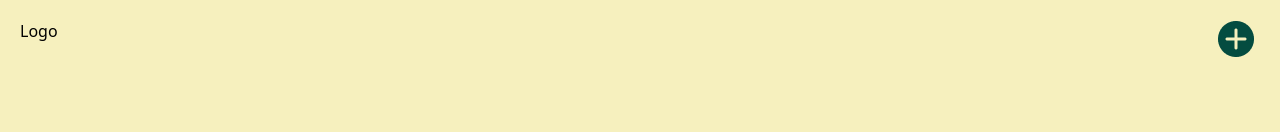
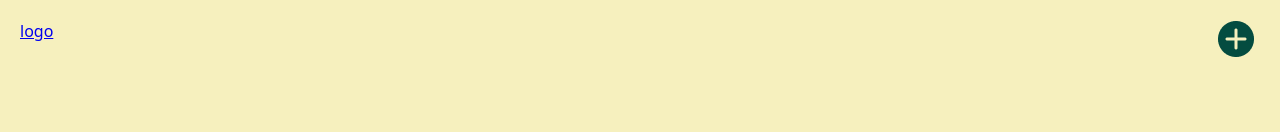
Before and after one commit to Nho89/bons-app-gallery, a React (Vite) app: page / in a window 1280 px wide. Shown: the top 132 px of the page. Built offline with nearby package versions, Linux system fonts and the light colour scheme; data requests are answered from the project's data file.

Commit message:
add link logo

```diff
--- a/src/components/Nav.jsx
+++ b/src/components/Nav.jsx
@@ -1,12 +1,13 @@
 import React from 'react'
 import Add from './Add'
+import { Link } from 'react-router-dom'
 
 const Nav = () => {
   return (
     <>
     <nav className='navbar' style={{display: "flex", justifyContent: "space-between", padding:"20px"}} >
-      <div >Logo</div>
-           <Add/>
+        <Link to="/" replace><img src="" alt="" />logo</Link>
+        <Add/>
     </nav>
     </>
 
```
